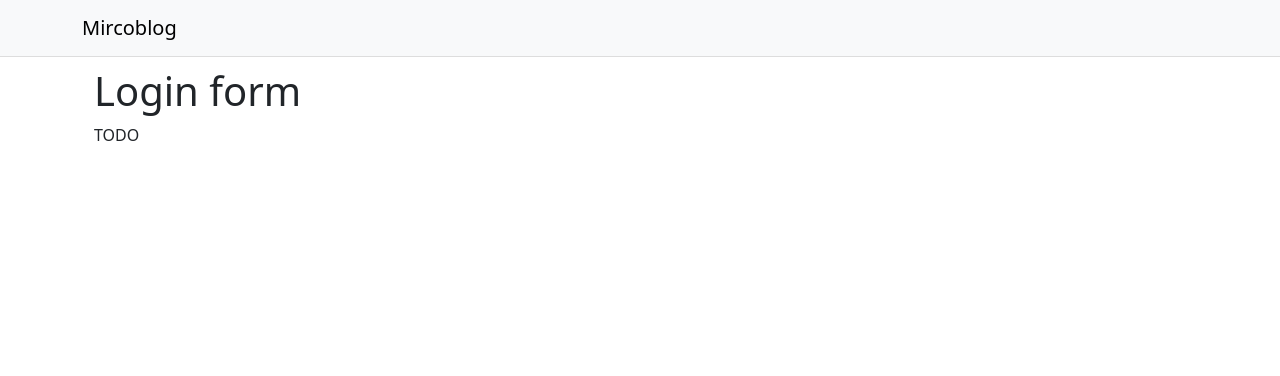
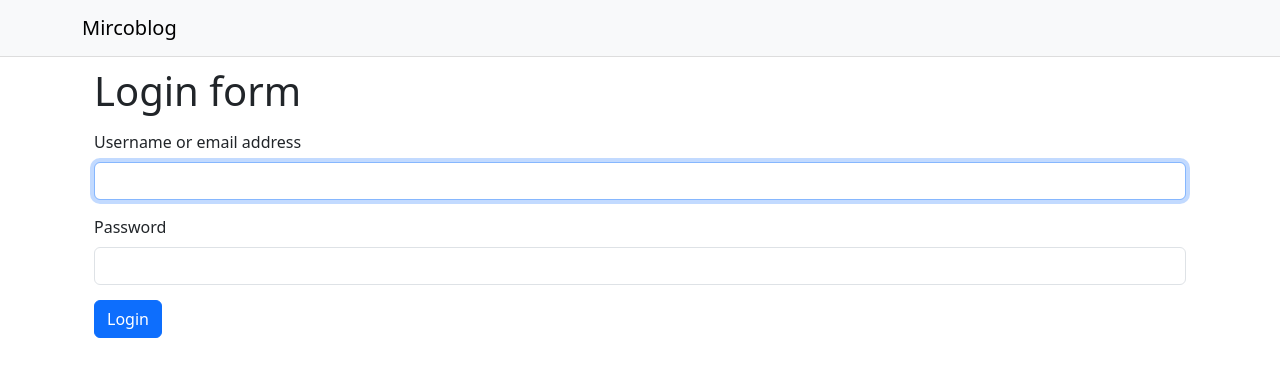
Before and after one commit to mnosinov/react-microblog, a React (Create React App) app: page /login in a window 1280 px wide. Shown: the top 376 px of the page. Built offline with nearby package versions, Linux system fonts and the light colour scheme; no server answers.

Commit message:
working on Login form

```diff
--- /dev/null
+++ b/src/components/InputField.js
@@ -0,0 +1,16 @@
+import Form from 'react-bootstrap/Form';
+
+export default function InputField(
+  {name, label, type, placeholder, error, fieldRef}
+) {
+  return (
+    <Form.Group controlId={name} className="InputField">
+      {label && <Form.Label>{label}</Form.Label>}
+      <Form.Control
+        type={type || 'text'}
+        placeholder={placeholder}
+        ref={fieldRef}/>
+      <Form.Text className="text-danger">{error}</Form.Text>
+    </Form.Group>
+  );
+}
--- a/src/index.css
+++ b/src/index.css
@@ -59,3 +59,8 @@
   margin-bottom: 10px;
   text-align: right;
 }
+
+.InputField {
+  margin-top: 15px;
+  margin-bottom: 15px;
+}
--- a/src/pages/LoginPage.js
+++ b/src/pages/LoginPage.js
@@ -1,10 +1,51 @@
+import { useState, useEffect, useRef } from 'react';
+import Form from 'react-bootstrap/Form';
+import Button from 'react-bootstrap/Button';
 import Body from '../components/Body';
+import InputField from '../components/InputField';
 
 export default function LoginPage() {
+  const [formErrors, setFormErrors] = useState({});
+  const usernameField = useRef();
+  const passwordField = useRef();
+
+  useEffect(() => {
+    usernameField.current.focus();
+  }, [])
+
+  const onSubmit = (ev) => {
+    ev.preventDefault();
+    const username = usernameField.current.value;
+    const password = passwordField.current.value;
+
+    const errors = {};
+    if (!username) {
+      errors.username = 'Username must not be empty.';
+    }
+    if (!password) {
+      errors.password = 'Password must not be empty.';
+    }
+    setFormErrors(errors);
+    if (Object.keys(errors).length > 0) {
+      return;
+    }
+
+    console.log(`You entered ${username}: ${password}`);
+    // TODO: log the use in
+  };
+
   return (
     <Body>
       <h1>Login form</h1>
-      <p>TODO</p>
+      <Form onSubmit={onSubmit}>
+        <InputField
+          name="username" label="Username or email address"
+          error={formErrors.username} fieldRef={usernameField} />
+        <InputField
+          name="password" label="Password" type="password"
+          error={formErrors.password} fieldRef={passwordField} />
+        <Button variant="primary" type="submit">Login</Button>
+      </Form>
     </Body>
   );
 }
```
